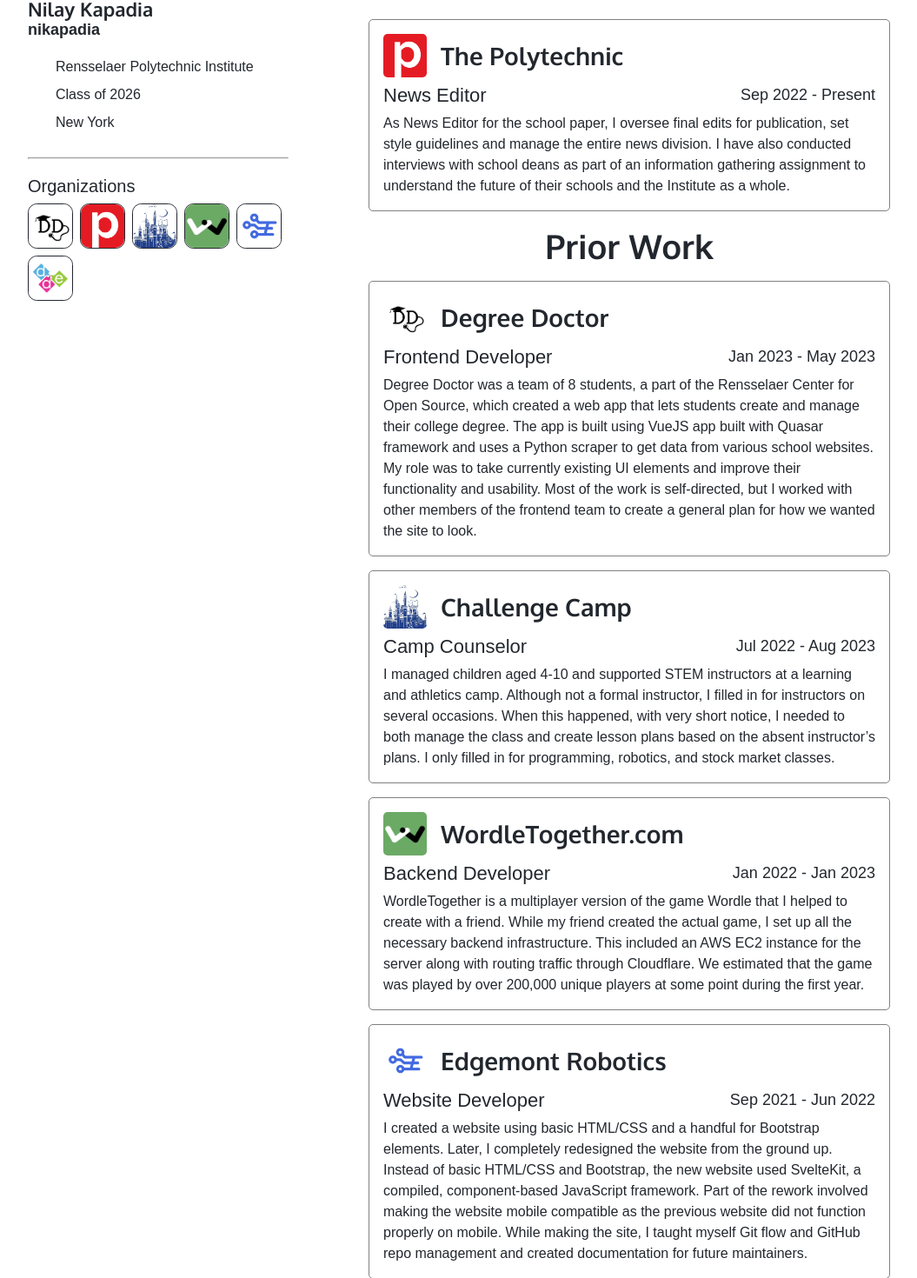
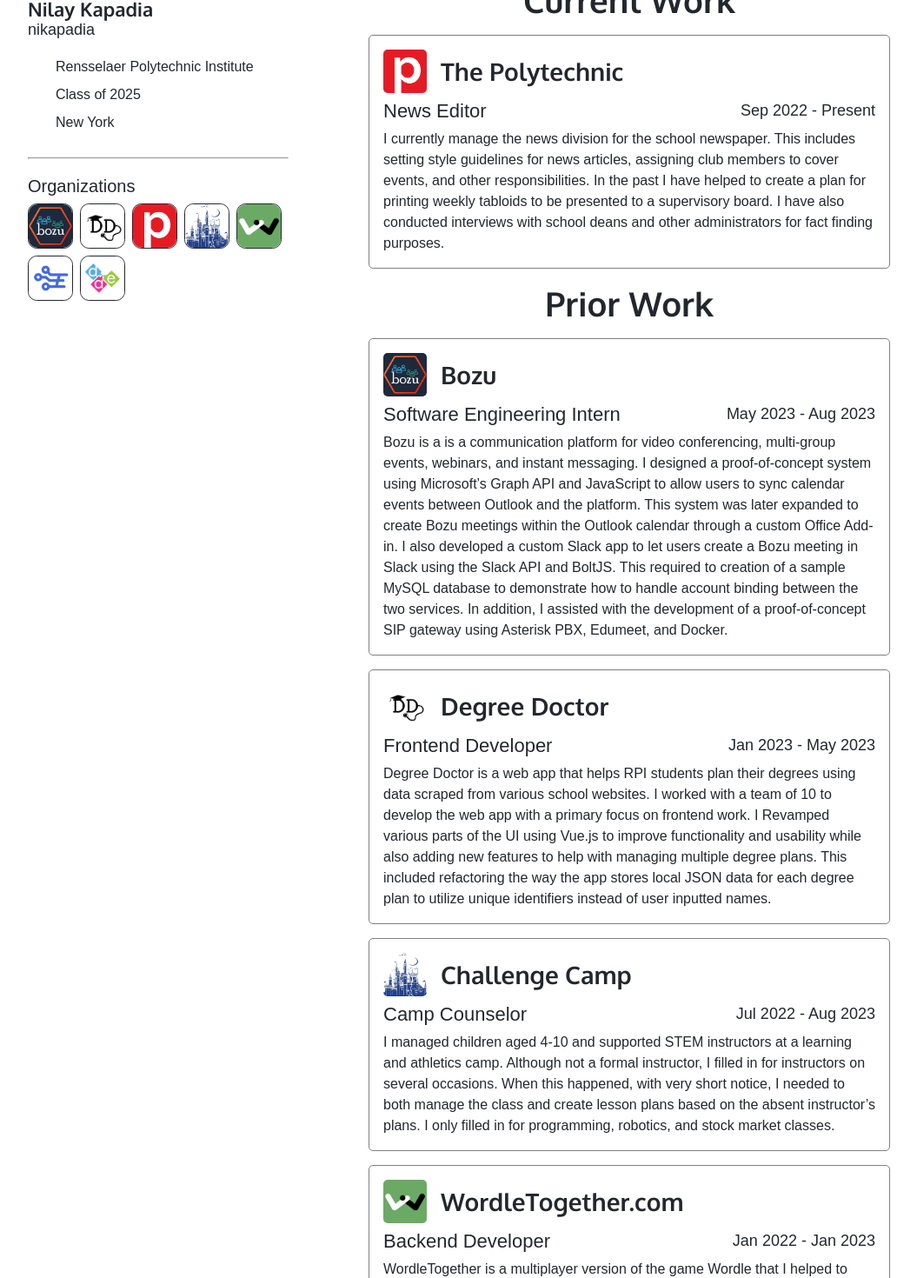
Before and after one commit to nikapadia/website, a SvelteKit app: page /resume in a window 1280 px wide. Shown: the part 420-1890 px from the top of the page at 87% size, without its empty margins (112-1167 px from the left). Built offline with nearby package versions, Linux system fonts and the light colour scheme; some icons are missing; a web font is replaced by a local one.

Commit message:
Updated resume page, other minor updates

```diff
--- a/src/routes/+page.svelte
+++ b/src/routes/+page.svelte
@@ -59,7 +59,7 @@
     </div>
 	<div class="main">
 		<div class="text-box">
-			<h1 class="typewriter">Hi there!</h1>
+			<h1 class="typewriter">Hi there! </h1>
 			<p>
 				My name is Nilay Kapadia and I am a sophomore computer science student at Rensselaer
 				Polytechnic Institute.
@@ -86,6 +86,9 @@
 					<Icon icon={icon_envelope} width="50"/>
 				</a>
 			</div>
+            <p style="padding-top: 24em">
+                This site is still under construction. Check back soon™ for more updates!
+            </p>
 		</div>
 	</div>
 </section>
--- a/src/routes/components/infopanel.svelte
+++ b/src/routes/components/infopanel.svelte
@@ -10,6 +10,7 @@
 	import image_wordleTogether from '$lib/images/wordletogether.webp';
 	import image_edgemontRobotics from '$lib/images/edgemont_robotics.webp';
 	import image_degreeDoctor from '$lib/images/degree_doctor.webp';
+    import image_bozu from '$lib/images/bozu.webp';
 	import image_oriLong from '$lib/images/ori_long.webp';
 
 	import github from '$lib/images/github-mark-white.svg';
@@ -60,7 +61,7 @@
 				<Icon icon={icon_building} width="24" color="currentColor" /> Rensselaer Polytechnic Institute
 			</div>
 			<div class="info-box-item">
-				<Icon icon={icon_graduationCap} width="24" color="currentColor" /> Class of 2026
+				<Icon icon={icon_graduationCap} width="24" color="currentColor" /> Class of 2025
 			</div>
 			<div class="info-box-item">
 				<Icon icon={icon_mapTrifold} width="24" color="currentColor" /> New York
@@ -72,6 +73,11 @@
 	<div class="organizations">
 		<div class="org-title">Organizations</div>
 		<div class="org-list">
+            <div class="org-item">
+                <a href="https://bozu.us/" target="_blank" rel="noreferrer">
+                    <img src={image_bozu} alt="Bozu" class="org-item-logo-img" />
+                </a>
+            </div>
 			<div class="org-item">
 				<a href="https://degreedoctor.org/" target="_blank" rel="noreferrer">
 					<img src={image_degreeDoctor} alt="Degree Doctor" class="org-item-logo-img" />
@@ -182,6 +188,7 @@
 		font-size: 18px;
 		margin: 0 0 20px 0;
 		font-family: var(--font-serif2);
+        font-weight: 200;
 	}
 
 	.org-title {
--- a/src/routes/resume/+page.svelte
+++ b/src/routes/resume/+page.svelte
@@ -5,6 +5,7 @@
 	import icon_fileArrowDownFill from '@iconify/icons-ph/file-arrow-down-fill';
 
 	import image_poly from '$lib/images/poly.webp';
+	import image_bozu from '$lib/images/bozu.webp';
 	import image_degreeDoctor from '$lib/images/degree_doctor.webp';
 	import image_wordleTogether from '$lib/images/wordletogether.webp';
 	import image_challengeCamp from '$lib/images/challenge_camp.webp';
@@ -35,8 +36,8 @@
 
 <section>
 	<div class="infopanel">
-        <Infopanel />
-    </div>
+		<Infopanel />
+	</div>
 	<div class="main">
 		<!-- <div class="resume-button">
             <a href={resume} target="_blank" class="resume-link">
@@ -54,14 +55,15 @@
 			</div>
 			<div class="item-subheader">
 				<p class="position">B.S. in Computer Science</p>
-				<p class="tenure">2022 - 2026</p>
+				<p class="tenure">Aug 2022 - Dec 2025</p>
 			</div>
 			<ul class="education-list">
 				<li class="el-item">
-					Relevant Coursework: Foundations of Computer Science, Computer Organization, Data
-					Structures, Calculus I/II
+					<b>Relevant Coursework</b>: Data Structures, Discrete Math and Theory of Computing,
+					Computer Organization, Introduction to Algorithms, Multivariable Calculus and Matrix
+					Algebra
 				</li>
-				<li class="el-item">Awards/Honors: Rensselaer Leadership Scholarship</li>
+				<li class="el-item"><b>Awards/Honors</b>: Rensselaer Leadership Scholarship</li>
 			</ul>
 		</div>
 		<h1>Current Work</h1>
@@ -76,16 +78,38 @@
 					<p class="tenure">Sep 2022 - Present</p>
 				</div>
 				<p class="description">
-					As News Editor for the school paper, I oversee final edits for publication, set style
-					guidelines and manage the entire news division. I have also conducted interviews with
-					school deans as part of an information gathering assignment to understand the future of
-					their schools and the Institute as a whole.
+					I currently manage the news division for the school newspaper. This includes setting style
+					guidelines for news articles, assigning club members to cover events, and other
+					responsibilities. In the past I have helped to create a plan for printing weekly tabloids
+					to be presented to a supervisory board. I have also conducted interviews with school deans
+					and other administrators for fact finding purposes.
 				</p>
 			</div>
 		</div>
 		<!-- <hr /> -->
 		<h1>Prior Work</h1>
 		<div class="previous">
+			<div class="item">
+				<div class="item-header">
+					<img src={image_bozu} alt="Bozu Logo" class="item-image" />
+					<p class="company">Bozu</p>
+				</div>
+				<div class="item-subheader">
+					<p class="position">Software Engineering Intern</p>
+					<p class="tenure">May 2023 - Aug 2023</p>
+				</div>
+				<p class="description">
+					Bozu is a is a communication platform for video conferencing, multi-group events,
+					webinars, and instant messaging. I designed a proof-of-concept system using Microsoft’s
+					Graph API and JavaScript to allow users to sync calendar events between Outlook and the
+					platform. This system was later expanded to create Bozu meetings within the Outlook
+					calendar through a custom Office Add-in. I also developed a custom Slack app to let users
+					create a Bozu meeting in Slack using the Slack API and BoltJS. This required to creation
+					of a sample MySQL database to demonstrate how to handle account binding between the two
+					services. In addition, I assisted with the development of a proof-of-concept SIP gateway
+					using Asterisk PBX, Edumeet, and Docker.
+				</p>
+			</div>
 			<div class="item">
 				<div class="item-header">
 					<img src={image_degreeDoctor} alt="Degree Doctor" class="item-image" />
@@ -96,13 +120,12 @@
 					<p class="tenure">Jan 2023 - May 2023</p>
 				</div>
 				<p class="description">
-					Degree Doctor was a team of 8 students, a part of the Rensselaer Center for Open Source,
-					which created a web app that lets students create and manage their college degree. The app
-					is built using VueJS app built with Quasar framework and uses a Python scraper to get data
-					from various school websites. My role was to take currently existing UI elements and
-					improve their functionality and usability. Most of the work is self-directed, but I worked
-					with other members of the frontend team to create a general plan for how we wanted the
-					site to look.
+					Degree Doctor is a web app that helps RPI students plan their degrees using data scraped
+					from various school websites. I worked with a team of 10 to develop the web app with a
+					primary focus on frontend work. I Revamped various parts of the UI using Vue.js to improve
+					functionality and usability while also adding new features to help with managing multiple
+					degree plans. This included refactoring the way the app stores local JSON data for each
+					degree plan to utilize unique identifiers instead of user inputted names.
 				</p>
 			</div>
 
@@ -135,10 +158,10 @@
 				</div>
 				<p class="description">
 					WordleTogether is a multiplayer version of the game Wordle that I helped to create with a
-					friend. While my friend created the actual game, I set up all the necessary backend
-					infrastructure. This included an AWS EC2 instance for the server along with routing
-					traffic through Cloudflare. We estimated that the game was played by over 200,000 unique
-					players at some point during the first year.
+					friend. I was tasked with setting up all the necessary backend infrastructure including an
+					AWS EC2 instance for the server along with routing traffic through Cloudflare. We
+					estimated that the game was played by over 200,000 unique players at some point during the
+					first year.
 				</p>
 			</div>
 
@@ -152,13 +175,10 @@
 					<p class="tenure">Sep 2021 - Jun 2022</p>
 				</div>
 				<p class="description">
-					I created a website using basic HTML/CSS and a handful for Bootstrap elements. Later, I
-					completely redesigned the website from the ground up. Instead of basic HTML/CSS and
-					Bootstrap, the new website used SvelteKit, a compiled, component-based JavaScript
-					framework. Part of the rework involved making the website mobile compatible as the
-					previous website did not function properly on mobile. While making the site, I taught
-					myself Git flow and GitHub repo management and created documentation for future
-					maintainers.
+					I rebuilt the team’s website from the ground up using primarily using Node.js and
+					SvelteKit. I also taught myself basic web development and Git/GitHub and created
+					documentation for future maintainers. Prior to the website rework, I assisted in teaching
+					inexperienced members the basics of Java.
 				</p>
 			</div>
 
@@ -382,9 +402,9 @@
 	}
 
 	@media (max-width: 768px) {
-        .infopanel {
-            display: none;
-        }
+		.infopanel {
+			display: none;
+		}
 		.item-image {
 			width: 40px;
 			height: 40px;
```
Also changed, not shown: src/lib/images/bozu.webp (added).
